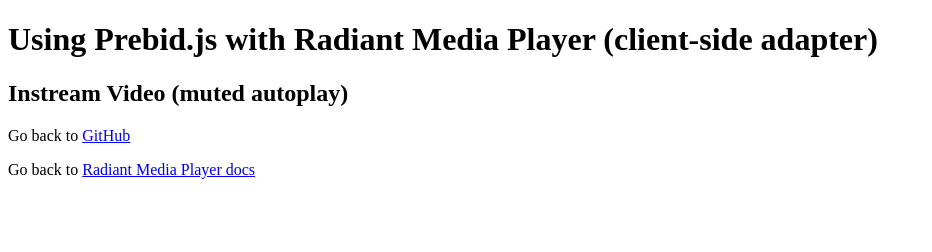
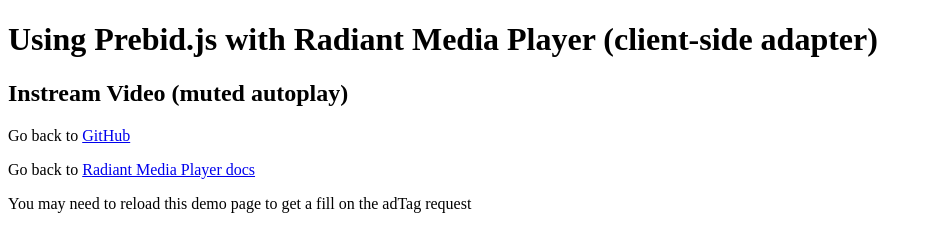
Before and after one commit to radiantmediaplayer/rmp-prebid, a plain HTML site: page client-side-adapter.html in a window 1280 px wide. Shown: the whole page, without its empty margins (0-932 px from the left). Drawn offline with Linux system fonts and the light colour scheme; no server answers.

Commit message:
Updates examples

```diff
--- a/client-side-adapter.html
+++ b/client-side-adapter.html
@@ -22,6 +22,7 @@
   <h2>Instream Video (muted autoplay)</h2>
   <p>Go back to <a href="https://github.com/radiantmediaplayer/rmp-prebid">GitHub</a></p>
   <p>Go back to <a href="https://www.radiantmediaplayer.com/docs/latest/header-bidding.html">Radiant Media Player docs</a></p>
+  <p>You may need to reload this demo page to get a fill on the adTag request</p>
   <!-- player container -->
   <div id="rmpPlayer"></div>
   <!-- player app logic -->
```
